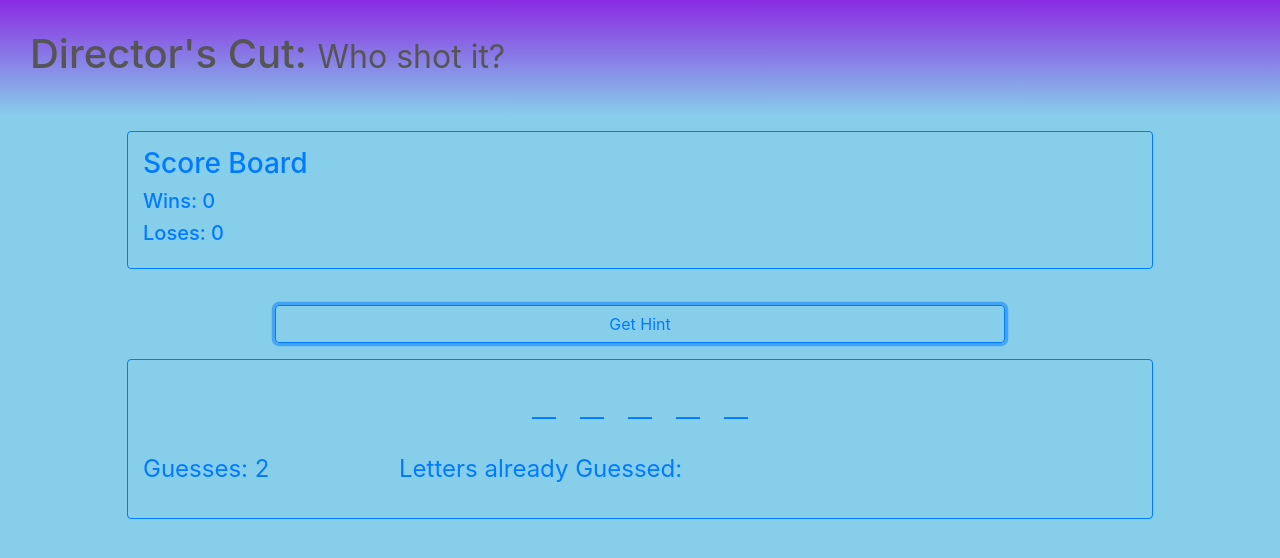
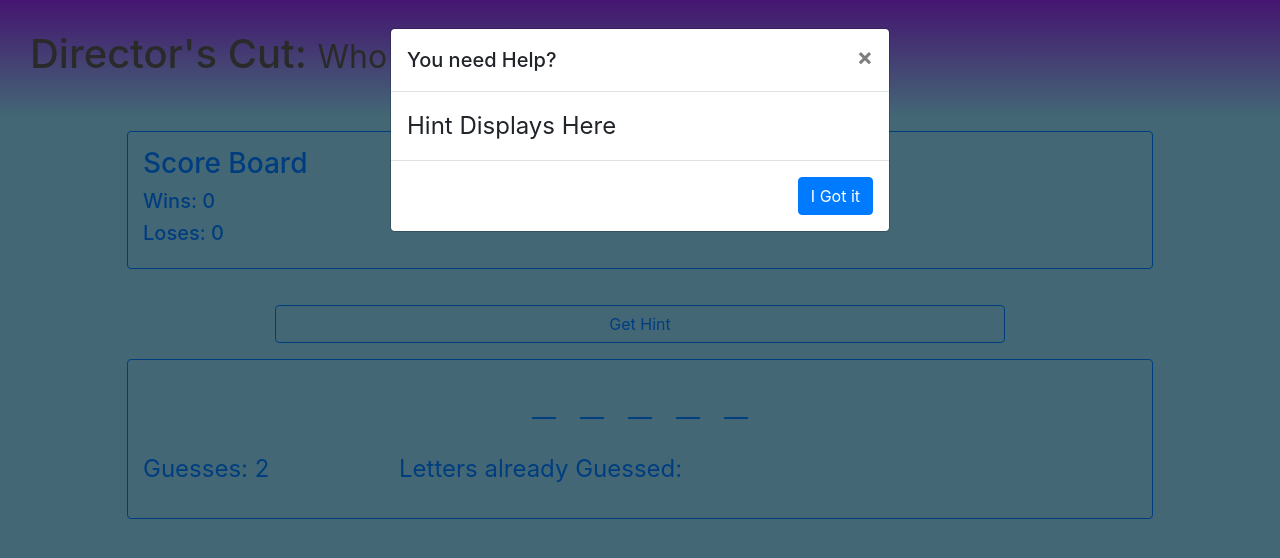
Before and after one commit to PlainOlFred/Word-Geuss-Game, a plain HTML site: page index.html in a window 1280 px wide. Both pictures are taken after a click on the button "Get Hint". Drawn offline with nearby package versions, Linux system fonts and the light colour scheme.

Commit message:
init hint modal

```diff
--- a/index.html
+++ b/index.html
@@ -23,9 +23,11 @@
         </div>
         <div class="row">
             <div class="col-xs-12 col-md-8 offset-md-2">
-                <button id="hint-button" class="btn btn-block btn-outline-primary my-3">Get Hint</button>
+                <button type="button" class="btn btn-block btn-outline-primary my-3" data-toggle="modal" data-target="#hintModal">Get Hint</button>
+                <!-- <button id="hint-button" class="btn btn-block btn-outline-primary my-3">Get Hint</button> -->
             </div>
                <!-- Hint Modal  -->
+
         </div>
         <div class="row">
             <div class="col-xs-12 text-primary border border-primary rounded" id="game-board">
@@ -46,12 +48,29 @@
         </div>
     </div>
 
+<!-- Hint Modal -->
+    <div class="modal fade" id="hintModal" tabindex="-1" role="dialog" aria-labelledby="hintModalLabel" aria-hidden="true">
+    <div class="modal-dialog" role="document">
+        <div class="modal-content">
+        <div class="modal-header">
+            <h5 class="modal-title" id="hintModalLabel">You need Help?</h5>
+            <button type="button" class="close" data-dismiss="modal" aria-label="Close">
+            <span aria-hidden="true">&times;</span>
+            </button>
+        </div>
+        <div class="modal-body">
+            Hint Displays Here
+        </div>
+        <div class="modal-footer">
+            <button type="button" class="btn btn-primary" data-dismiss="modal">I Got it</button>
+        </div>
+        </div>
+    </div>
+    </div>
 
-
-
-
-
-
+    <script src="https://code.jquery.com/jquery-3.2.1.slim.min.js" integrity="sha384-KJ3o2DKtIkvYIK3UENzmM7KCkRr/rE9/Qpg6aAZGJwFDMVNA/GpGFF93hXpG5KkN" crossorigin="anonymous"></script>
+    <script src="https://cdnjs.cloudflare.com/ajax/libs/popper.js/1.12.9/umd/popper.min.js" integrity="sha384-ApNbgh9B+Y1QKtv3Rn7W3mgPxhU9K/ScQsAP7hUibX39j7fakFPskvXusvfa0b4Q" crossorigin="anonymous"></script>
+    <script src="https://maxcdn.bootstrapcdn.com/bootstrap/4.0.0/js/bootstrap.min.js" integrity="sha384-JZR6Spejh4U02d8jOt6vLEHfe/JQGiRRSQQxSfFWpi1MquVdAyjUar5+76PVCmYl" crossorigin="anonymous"></script>
     <script src="assets/javascript/game.js"></script>
 </body>
 </html>
```
